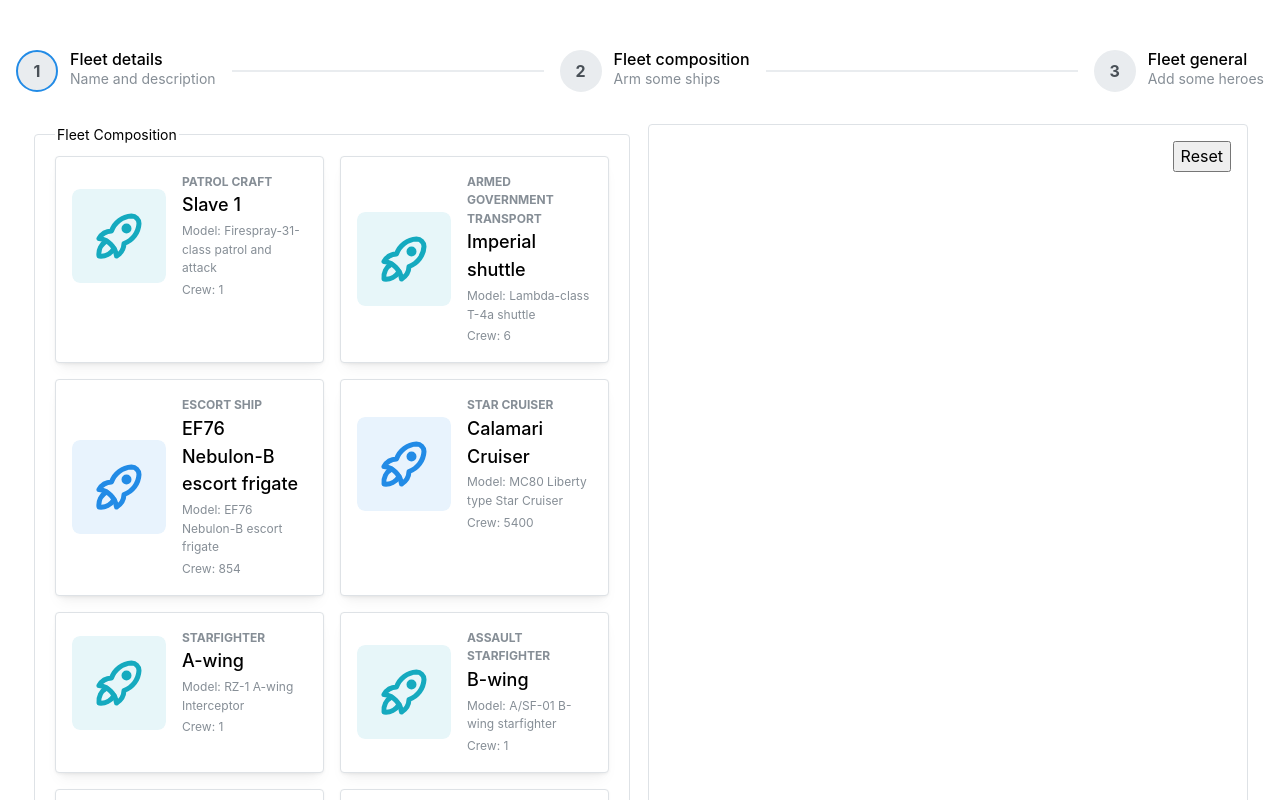
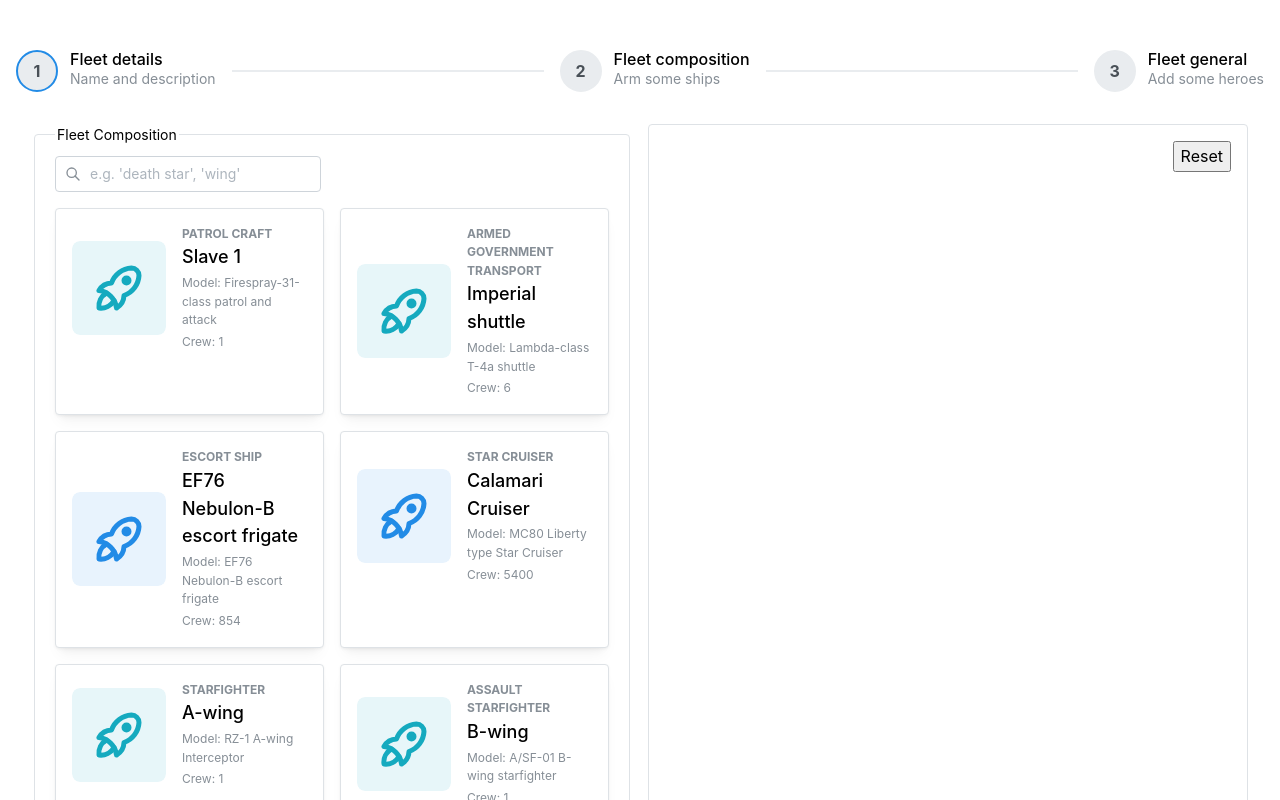
Before and after one commit to CoachGodzup/star_wars_fleet_builder, a Next.js app: page /composition in a window 1280 px wide. Shown: the top 800 px of the page. Built offline with nearby package versions, Linux system fonts and the light colour scheme.

Commit message:
feat(feature/wizard): filter ships in composition form

```diff
--- a/src/components/form/compositionForm.tsx
+++ b/src/components/form/compositionForm.tsx
@@ -1,7 +1,7 @@
 'use client'
 
-import { Container, Fieldset, SimpleGrid, Paper, Flex } from "@mantine/core";
-import React, { useMemo } from "react";
+import { Container, Fieldset, SimpleGrid, Paper, Flex, Group, TextInput, Input } from "@mantine/core";
+import React, { useEffect, useMemo, useState } from "react";
 import { starshipList } from "../../../test/mocks/mock.starship.list";
 import { TableFleet } from "../table/tableFleet";
 import { Starship } from "@/model/starship";
@@ -9,10 +9,17 @@
 import { useDispatch, useSelector } from "react-redux";
 import { RootState } from "@/store/rootStore";
 import { addShip, reset } from "@/store/assignmentReducer";
+import { IconSearch } from "@tabler/icons-react";
 
 export const CompositionForm: React.FC = () => {
+    const [shipFilter, setShipFilter] = useState('');
+    const [filteredShipList, setFilteredShipList] = useState(starshipList);
     const fleetShips = useSelector((state: RootState) => state.assignment.assignments);
     const dispatch = useDispatch();
+
+    useEffect(() => {
+        setFilteredShipList([...starshipList.filter(elm => elm.name.toLowerCase().includes(shipFilter.toLowerCase()))])
+    }, [shipFilter])
 
     const addStarship = (ship: Starship) => {
         dispatch(addShip(ship));
@@ -22,11 +29,14 @@
         dispatch(reset());
     };
 
-    const shipSelector = useMemo(() => (
+    const shipList = useMemo(() => filteredShipList.map((ship, i) => <SelectableCardStarship key={ship.url + i} starship={ship} onClick={addStarship}></SelectableCardStarship>), [filteredShipList]);
+
+    const shipSelector = <Group>
+        <TextInput leftSectionPointerEvents={'none'} leftSection={<IconSearch size={16}></IconSearch>} placeholder="e.g. 'death star', 'wing'" value={shipFilter} onChange={(event) => setShipFilter(event.currentTarget.value)} />
         <SimpleGrid cols={2} spacing='md'>
-            {starshipList.map((ship, i) => <SelectableCardStarship key={ship.url + i} starship={ship} onClick={addStarship}></SelectableCardStarship>)}
+            {shipList}
         </SimpleGrid>
-    ), [starshipList, addStarship]);
+    </Group>
 
     return (
         <Container fluid>
--- a/src/model/person.ts
+++ b/src/model/person.ts
@@ -1,3 +1,6 @@
+import { Planet } from "./planet";
+import { Species } from "./species";
+
 export type Person = {
     name: string;
     height: string;
@@ -15,4 +18,6 @@
     created: string;
     edited: string;
     url: string;
+    homeworldInfo?: Planet,
+    speciesInfo?: Species[],
 }
```
